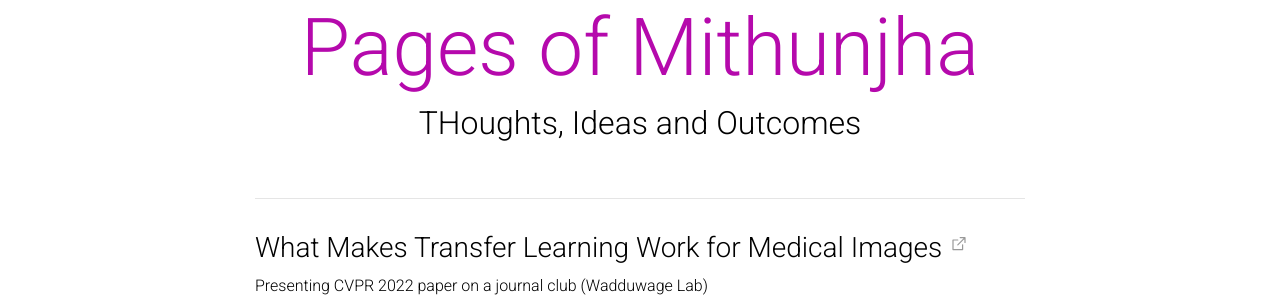
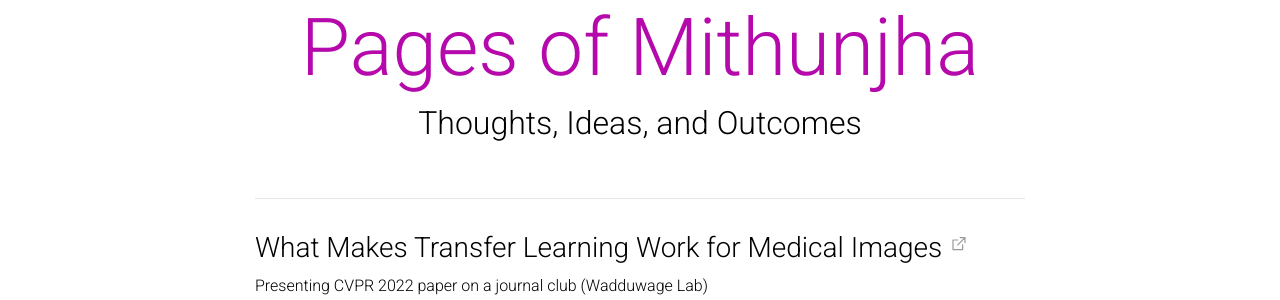
Before and after one commit to Mithunjha/Mithunjha.github.io, a Jekyll site: the page built from blog/index.html, in a window 1280 px wide and 900 px high. Shown: the part 136-436 px from the top of the window. Built offline with Jekyll 4.4.1, drawn with Linux system fonts in a browser that asks for light colours; the list of posts is cut into pages by our own code; comment, search, counter and statistics services are not loaded; a style sheet for code colours, icons or effects is not loaded.

```diff
--- a/_config.yml
+++ b/_config.yml
@@ -111,7 +111,7 @@ bing_site_verification:  # out your bing-site-verification ID (Bing Webmaster)
 
 blog_name: Pages of Mithunjha # blog_name will be displayed in your blog page
 blog_nav_title: blog # your blog must have a title for it to be displayed in the nav bar
-blog_description: THoughts, Ideas and Outcomes
+blog_description: Thoughts, Ideas, and Outcomes
 # permalink: /blog/:year/:title/
 
 # Pagination
```
